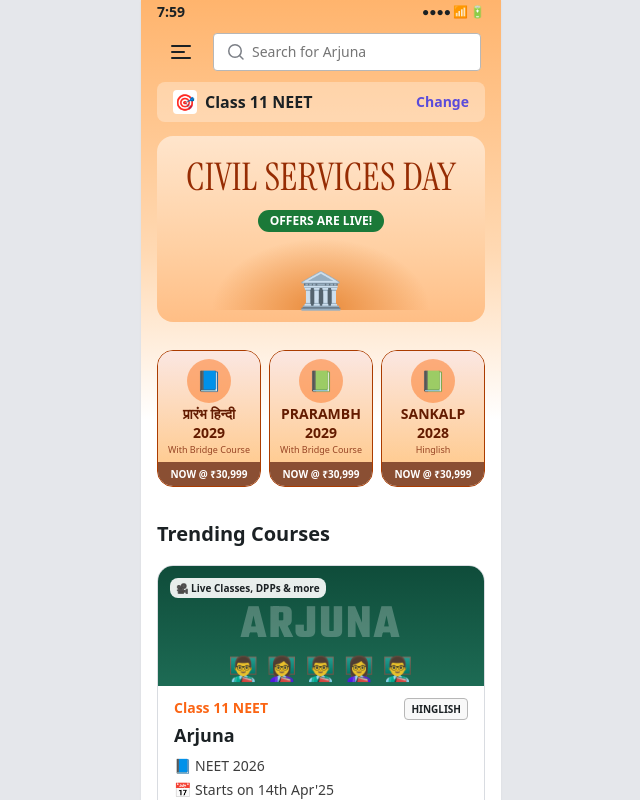
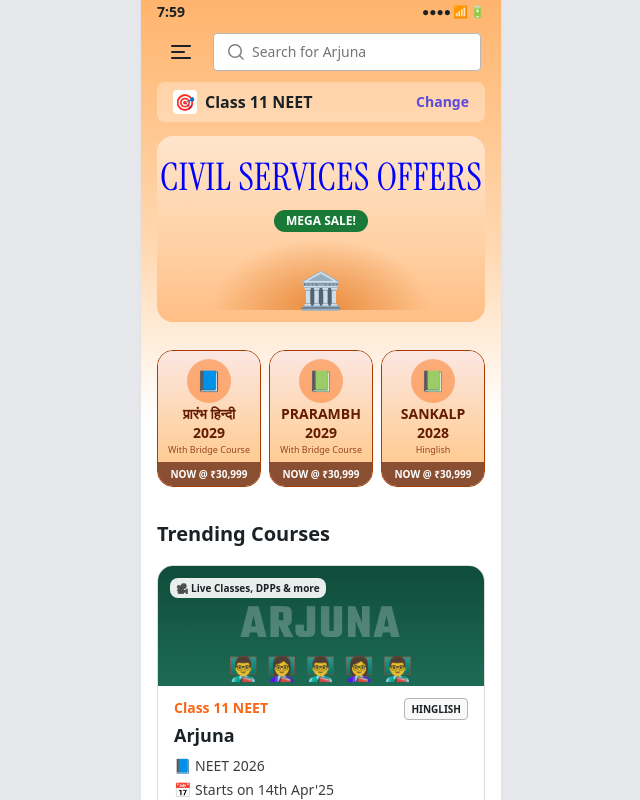
Before and after one commit to ashpreetpw/design-qa, a React (Vite) app: page / in a window 1280 px wide. Shown: the top 800 px of the page, without its empty margins (319-959 px from the left). Built offline with nearby package versions, Linux system fonts and the light colour scheme; a web font is replaced by a local one.

Commit message:
added node modules and changed civil services banner

```diff
--- a/src/components/CivilServicesBanner.tsx
+++ b/src/components/CivilServicesBanner.tsx
@@ -21,16 +21,16 @@
             style={{
               fontSize: "38px",
               lineHeight: "normal",
-              color: "#962c03",
+              color: "blue",
               letterSpacing: "0.01em",
               textAlign: "center",
             }}
           >
-            CIVIL SERVICES DAY
+            CIVIL SERVICES OFFERS
           </h1>
           <div className="mt-8 inline-flex items-center gap-6 rounded-full bg-green-500 px-12 py-2">
             <span className="text-small font-bold text-white uppercase">
-              OFFERS ARE LIVE!
+              MEGA SALE!
             </span>
           </div>
           <div
```
